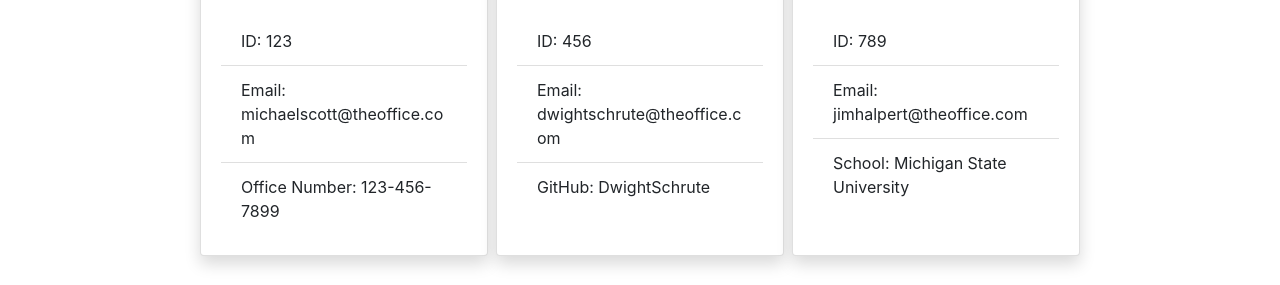
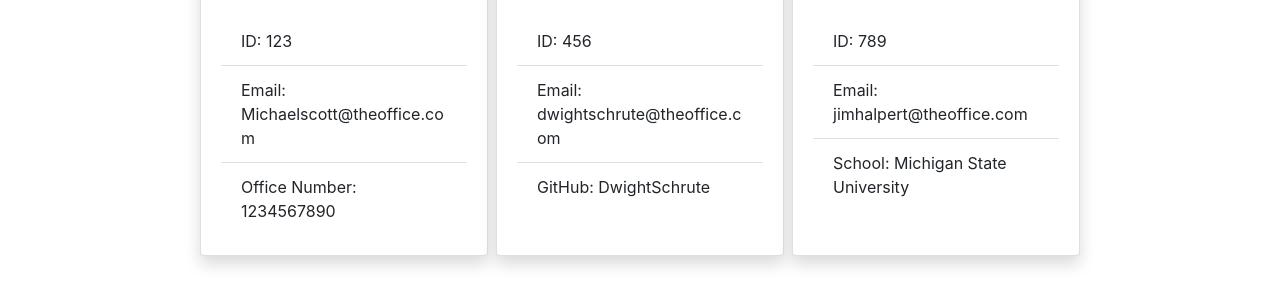
Before and after one commit to mikecota09/Team-Profile-Generator, a website: page dist/index.html in a window 1280 px wide. Shown: the part 333-618 px from the top of the page. Drawn offline with nearby package versions, Linux system fonts and the light colour scheme.

```diff
--- a/dist/index.html
+++ b/dist/index.html
@@ -25,8 +25,8 @@
     <div class="card-body">
       <ul class="list-group list-group-flush">
         <li class="list-group-item">ID: 123</li>
-        <li class="list-group-item">Email: michaelscott@theoffice.com</li>
-        <li class="list-group-item">Office Number: 123-456-7899</li>
+        <li class="list-group-item">Email: Michaelscott@theoffice.com</li>
+        <li class="list-group-item">Office Number: 1234567890</li>
       </ul>
     </div>
   </div>
```
Also changed, not shown: README.md.
